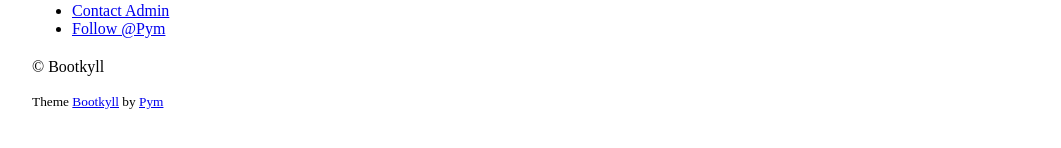
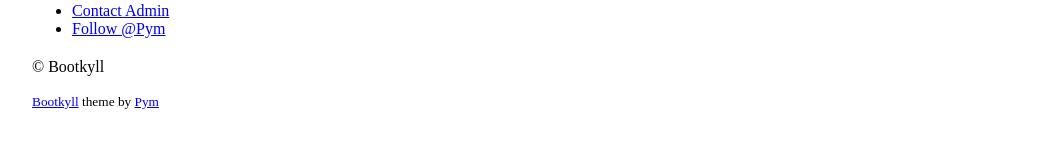
Before and after one commit to Pym/bootkyll, a Jekyll site: the page built from index.html, in a window 1280 px wide. Shown: the part 294-442 px from the top of the page, without its empty margins (108-1169 px from the left). Built offline with Jekyll 4.4.1, drawn with Linux system fonts in a browser that asks for light colours; comment, search, counter and statistics services are not loaded.

Commit message:
Mod: proper English in footer

```diff
--- a/_layouts/default.html
+++ b/_layouts/default.html
@@ -48,7 +48,7 @@
                 <footer>
                     <p>&copy; {{ site.name }}</p>
                     <!-- If you remove this you will die from cancer. True story. -->
-                    <small>Theme <a href="http://github.com/Pym/bootkyll">Bootkyll</a> by <a href="http://pym.me/">Pym</a></small>
+                    <small><a href="http://github.com/Pym/bootkyll">Bootkyll</a> theme by <a href="http://pym.me/">Pym</a></small>
                 </footer>
             </div>
         </div>
```
